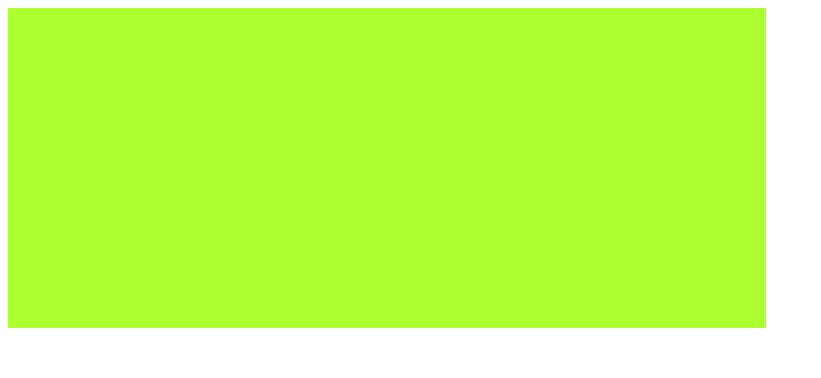
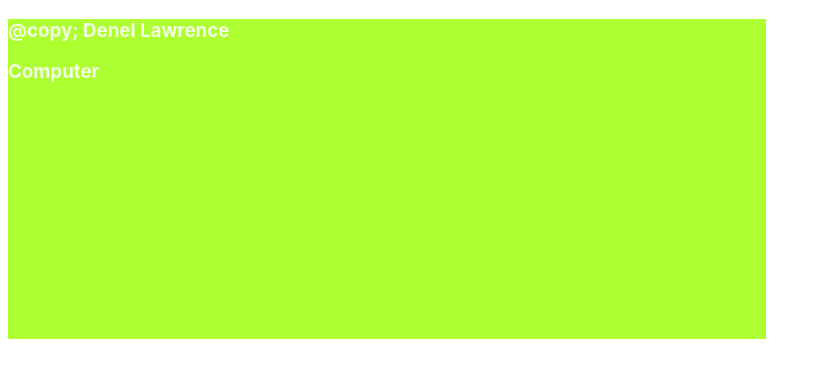
Before and after one commit to Denzel60/Rock--Paper--Scissors, a website built with Vite: page index.html in a window 1280 px wide. Shown: the whole page, without its empty margins (0-821 px from the left). Built offline with nearby package versions, Linux system fonts and the light colour scheme.

Commit message:
Made and installed all the necessary files

```diff
--- a/index.html
+++ b/index.html
@@ -8,7 +8,15 @@
     <title>Vite App</title>
   </head>
   <body>
-    <div class="top"></div>
+    <div class="top">
+      <div class="top-part">
+        <div class="top-right">
+          <h3>@copy; Denel Lawrence</h3>
+        </div>
+        <div class="top-left"></div>
+      </div>
+      <h3>Computer</h3>
+    </div>
     <div class="middle"></div>
     <div class="bottom"></div>
     <script type="module" src="/main.js"></script>
--- a/style.css
+++ b/style.css
@@ -1,3 +1,4 @@
+@import url('https://fonts.googleapis.com/css2?family=Press+Start+2P&display=swap');
 :root {
   font-family: Inter, system-ui, Avenir, Helvetica, Arial, sans-serif;
 
```
